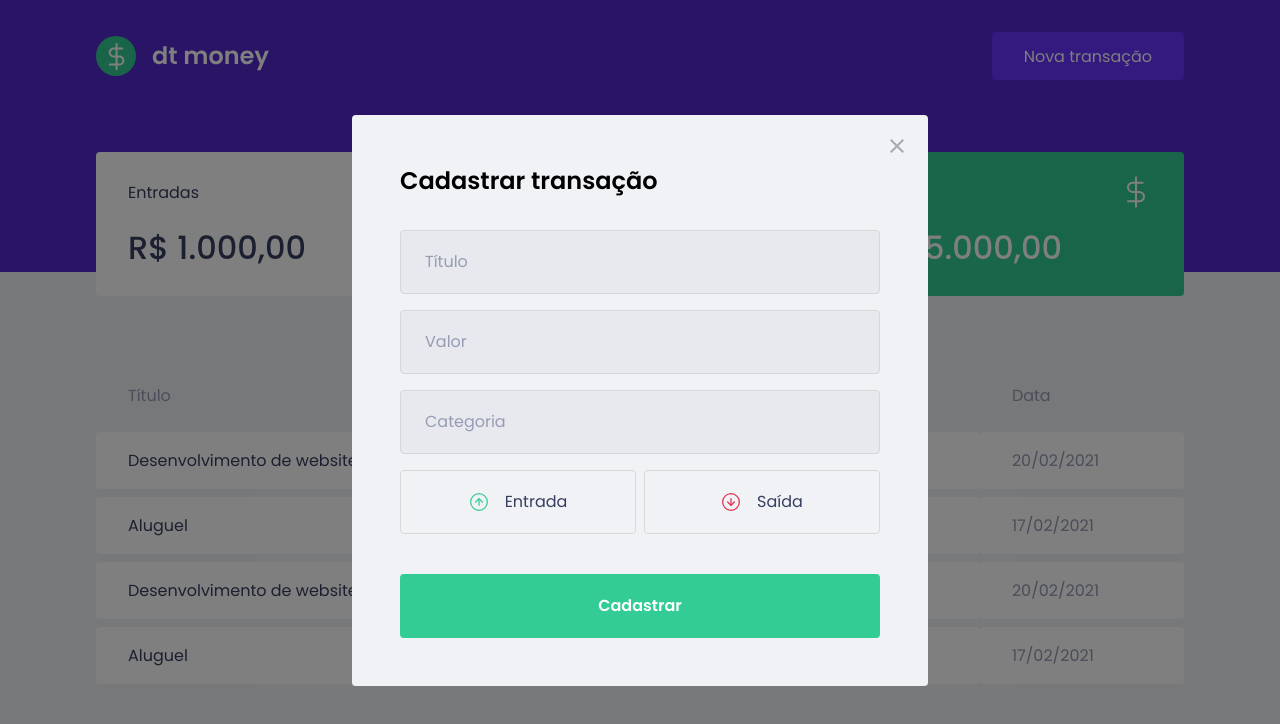
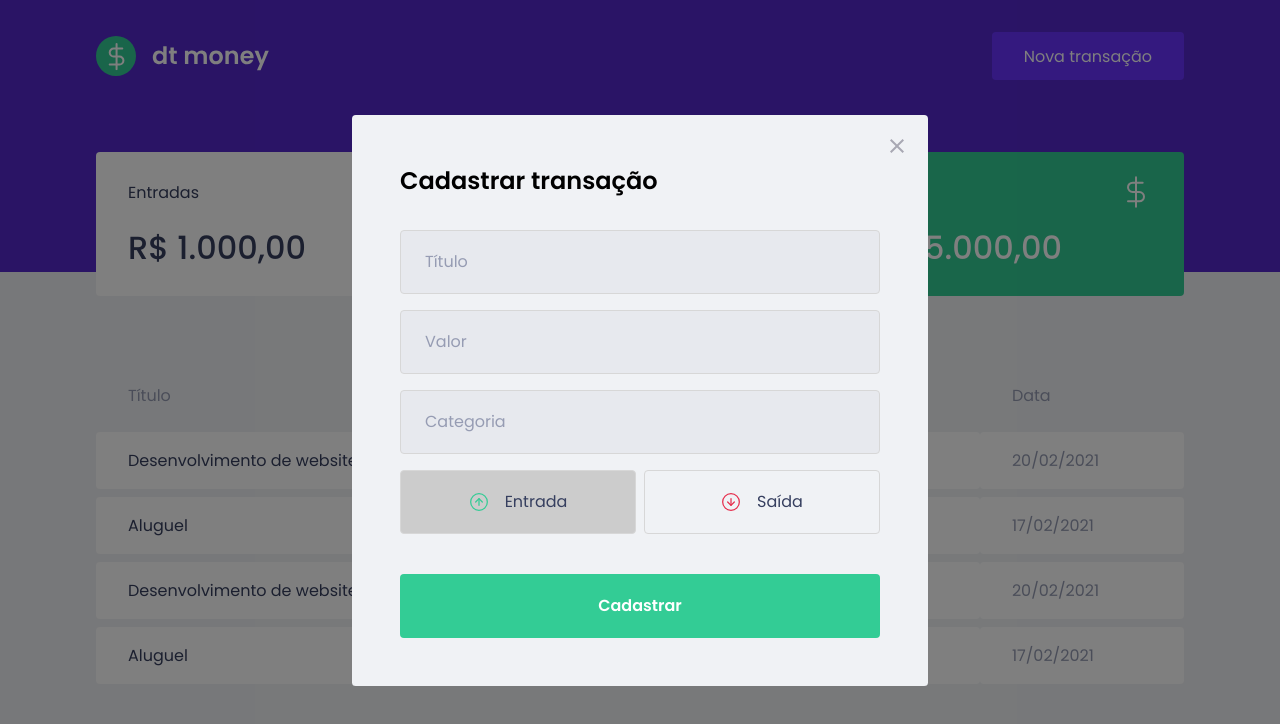
Before and after one commit to jackrsantana/dtmoney, a React (Create React App) app: page / in a window 1280 px wide. Both pictures are taken after a click on the button "Nova transação". Shown: the top 724 px of the page. Built offline with nearby package versions, Linux system fonts and the light colour scheme; no server answers; what miragejs would draw is missing.

Commit message:
Funcionamento dos Botões

```diff
--- a/src/components/NewTransactionModal/index.tsx
+++ b/src/components/NewTransactionModal/index.tsx
@@ -1,8 +1,9 @@
+import { useState } from 'react'
 import Modal from 'react-modal'
 import closeImg from '../../assets/close.svg'
 import incomeImg from '../../assets/income.svg'
 import outcomeImg from '../../assets/outcome.svg'
-import { Container, TransactionTypeContainer } from './styles'
+import { Container, TransactionTypeContainer, RadioBox } from './styles'
 
 interface NewTransactionModalProps {
   isOpen: boolean;
@@ -11,6 +12,8 @@
 
 
 export function NewTransactionModal({isOpen, onRequestClose}: NewTransactionModalProps) {
+  const [type, setType] = useState('deposit')
+
   return (
     <Modal
       isOpen={isOpen}
@@ -36,15 +39,21 @@
         <input placeholder="Categoria" />
 
         <TransactionTypeContainer>
-          <button type="button">
+          <RadioBox
+          type="button"
+          isActive={type === 'deposit'}
+          onClick={() => {setType('deposit')}}>
             <img src={incomeImg} alt="Entrada"/>
             <span>Entrada</span>
-          </button>
+          </RadioBox>
 
-          <button type="button">
+          <RadioBox
+          type="button"
+          isActive={type === 'withdraw'}
+          onClick={() => {setType('withdraw')}}>
             <img src={outcomeImg} alt="Saída"/>
             <span>Saída</span>
-          </button>
+          </RadioBox>
         </TransactionTypeContainer>
 
         <button type="submit">
--- a/src/components/NewTransactionModal/styles.ts
+++ b/src/components/NewTransactionModal/styles.ts
@@ -54,13 +54,18 @@
   display: grid;
   grid-template-columns: 1fr 1fr;
   gap: 0.5rem;
+`
 
-  button {
+interface RadioBoxProps {
+  isActive: boolean
+}
+
+export const RadioBox = styled.button<RadioBoxProps>`
   height: 4rem;
   border: 1px solid #d7d7d7;
   border-radius: 0.25rem;
 
-    background: transparent;
+  background: ${(props) => props.isActive ? '#ccc' : 'transparent'};
 
   display: flex;
   align-items: center;
@@ -71,8 +76,6 @@
   &:hover {
     border-color: ${darken(0.1, '#d7d7d7')};
   }
-  }
-
 
   img {
     width: 20px;
@@ -85,5 +88,4 @@
     font-size: 1rem;
     color: var(--text-title)
   }
-
   `
```
Lines whose indentation alone changed are shown as unchanged.
